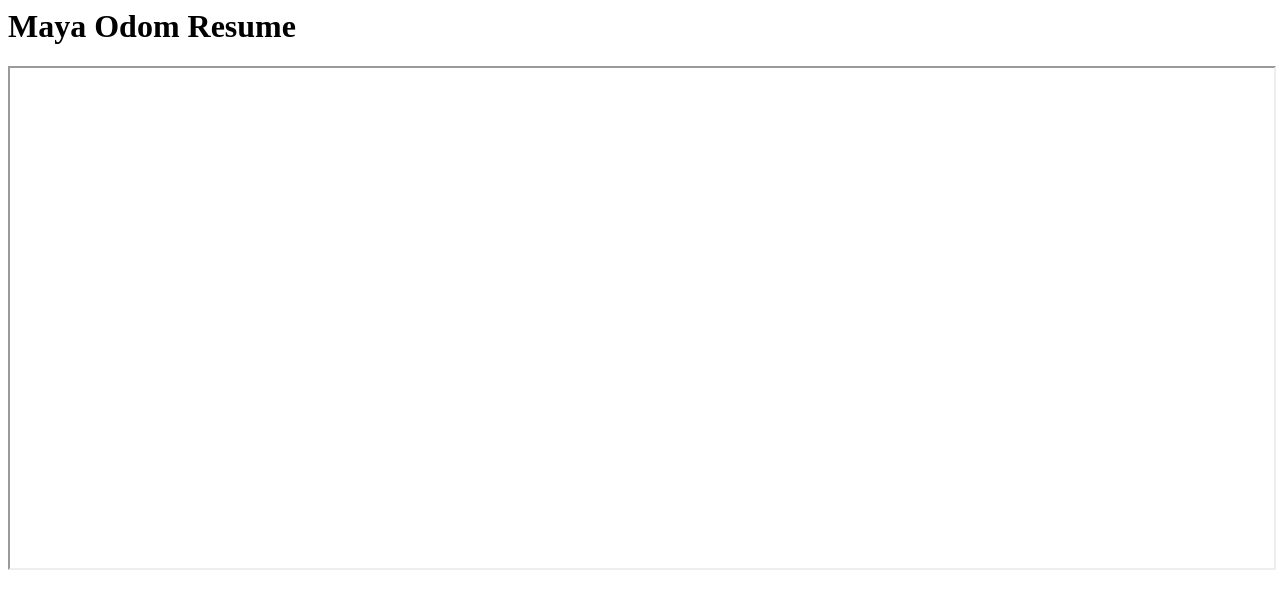
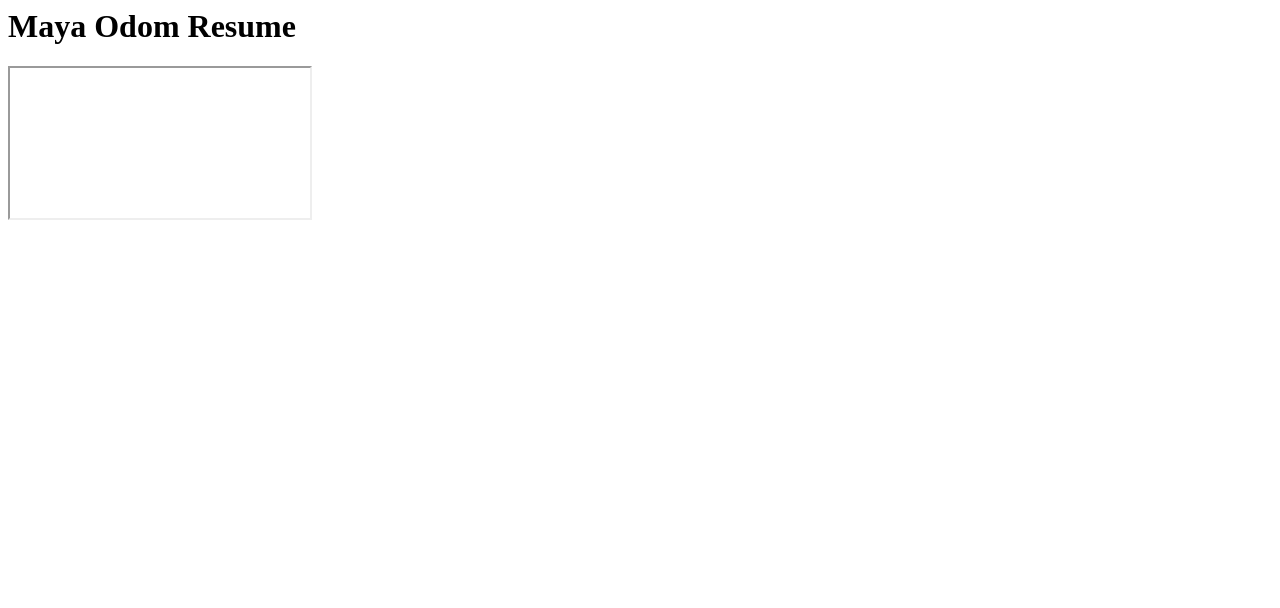
Before and after one commit to mmodom/COMP322, a plain HTML site: page index.html in a window 1280 px wide. Drawn offline with Linux system fonts and the light colour scheme.

Commit message:
Update index.html

```diff
--- a/index.html
+++ b/index.html
@@ -4,7 +4,7 @@
 </head>
 <body>
 	<h1> Maya Odom Resume </h1>
-		<iframe src="C:\Users\modom1\Documents\GitHub\mayaodom_resume\Maya M. Odom Resume Sept2022.pdf"width="100%" height="500px">
+		<iframe src="C:\Users\modom1\Documents\GitHub\mayaodom_resume\Maya M. Odom Resume Sept2022.pdf">
     </iframe>
 </body>
 </html>
```
